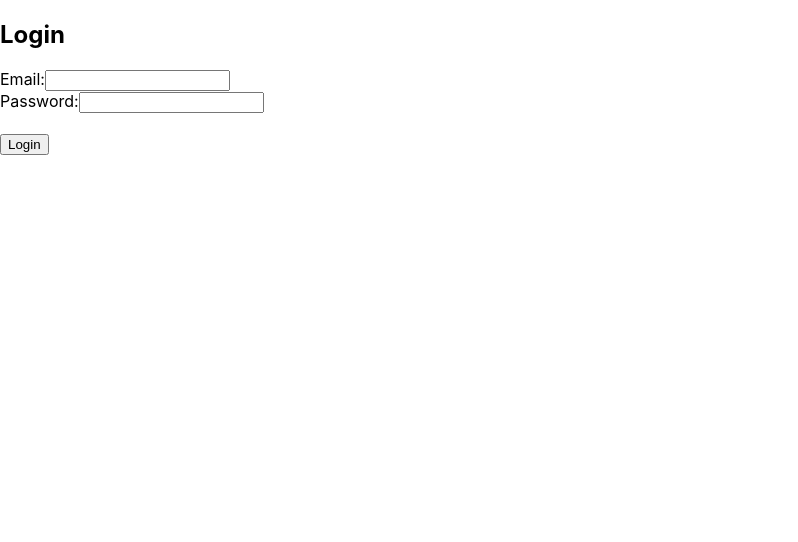
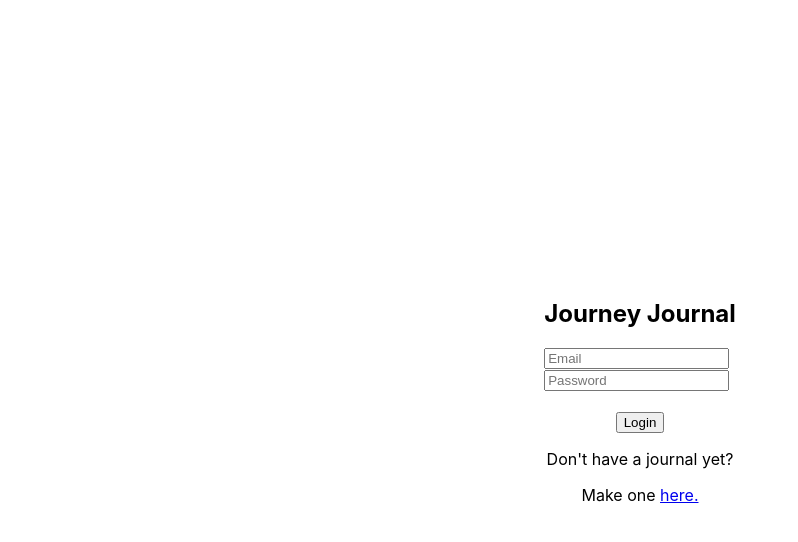
Before and after one commit to johnson24694/Journey_Journal, a React (Create React App) app in the folder client/: page / in a window 1280 px wide. Shown: the top 542 px of the page, without its empty margins (0-798 px from the left). Built offline with nearby package versions, Linux system fonts and the light colour scheme.

Commit message:
styling changes on login and register pages

```diff
--- a/client/src/components/Login.js
+++ b/client/src/components/Login.js
@@ -31,22 +31,26 @@ const Login = (props) => {
     };
 
 return (
-    <div>
-        <h2>Login</h2>
+    <div style={{ display: 'flex', justifyContent: 'center', alignItems: 'center', height: '100vh' }}>
+        <div>
+        <h2 style={{ textAlign: 'center'}}>Journey Journal</h2>
         <form onSubmit={loginHandler}>
             <div>
-                <label className='form-label'>Email:</label>
-                <input className='form-control' type="email" onChange={changeHandler} value={userLogin.email} name="email"/>
+                <input className='form-control' type="email" placeholder= "Email" onChange={changeHandler} value={userLogin.email} name="email"/>
                 {errors.email && <p className='text-danger'>{errors.email.message}</p>}
             </div>
             <div>
-                <label className='form-label'>Password:</label>
-                <input className='form-control' type="password" onChange={changeHandler} value={userLogin.password} name="password" />
+                <input className='form-control' type="password" placeholder= "Password" onChange={changeHandler} value={userLogin.password} name="password" />
                 {errors.password && <p>{errors.password.message}</p>}
             </div>
             <br/>
-            <button>Login</button>
+            <div style={{ textAlign: 'center'}}>
+                <button>Login</button>
+            </div>
         </form>
+        <p style={{ textAlign: 'center'}}>Don't have a journal yet?</p>
+        <p style={{ textAlign: 'center'}}><span>Make one </span><Link to={`/register`} class="nav-link active" aria-current="page">here.</Link></p>
+        </div>
         <br/>
     </div>
   )
--- a/client/src/components/Register.js
+++ b/client/src/components/Register.js
@@ -32,33 +32,34 @@ const Register = () => {
     };
 
 return (
+
+    <div style={{ display: 'flex', justifyContent: 'center', alignItems: 'center', height: '100vh' }}>
         <div>
-        <h2>Register</h2>
+            <h2 style={{ textAlign: 'center'}}>Register</h2>
             <form onSubmit={submitHandler}>
                 <div>
-                <label className='form-label'>Name:</label>
-                <input className='form-control' type="text" onChange={changeHandler} value={user.name} name="name"/>
+                    <input className='form-control' type="text" placeholder='Name' onChange={changeHandler} value={user.name} name="name"/>
                     {errors.name && <p>{errors.name.message}</p>}
                 </div>
                 <div>
-                <label className='form-label'>Email:</label>
-                <input className='form-control' type="email" onChange={changeHandler} value={user.email} name="email" />
+                    <input className='form-control' type="email" placeholder='Email' onChange={changeHandler} value={user.email} name="email" />
                     {errors.email && <p>{errors.email.message}</p>}
                 </div>
                 <div>
-                <label className='form-label'>Password:</label>
-                <input className='form-control' type="password" onChange={changeHandler} value={user.password} name="password" />
+                    <input className='form-control' type="password" placeholder='Password' onChange={changeHandler} value={user.password} name="password" />
                     {errors.password && <p>{errors.password.message}</p>}
                 </div>
                 <div>
-                <label className='form-label'>Confirm Password:</label>
-                <input className='form-control' type="password" onChange={changeHandler} value={user.confirmPassword} name="confirmPassword"/>
+
+                    <input className='form-control' type="password" placeholder='Confirm Password' onChange={changeHandler} value={user.confirmPassword} name="confirmPassword"/>
                     {errors.confirmPassword && <p>{errors.confirmPassword.message}</p>}
                 </div>
                 <br/>
+                <div style={{ textAlign: 'center'}}>
                     <button>Register</button>
+                </div>
             </form>
-        <br/>
+        </div>
     </div>
   )
 }
```
Lines whose indentation alone changed are shown as unchanged.
